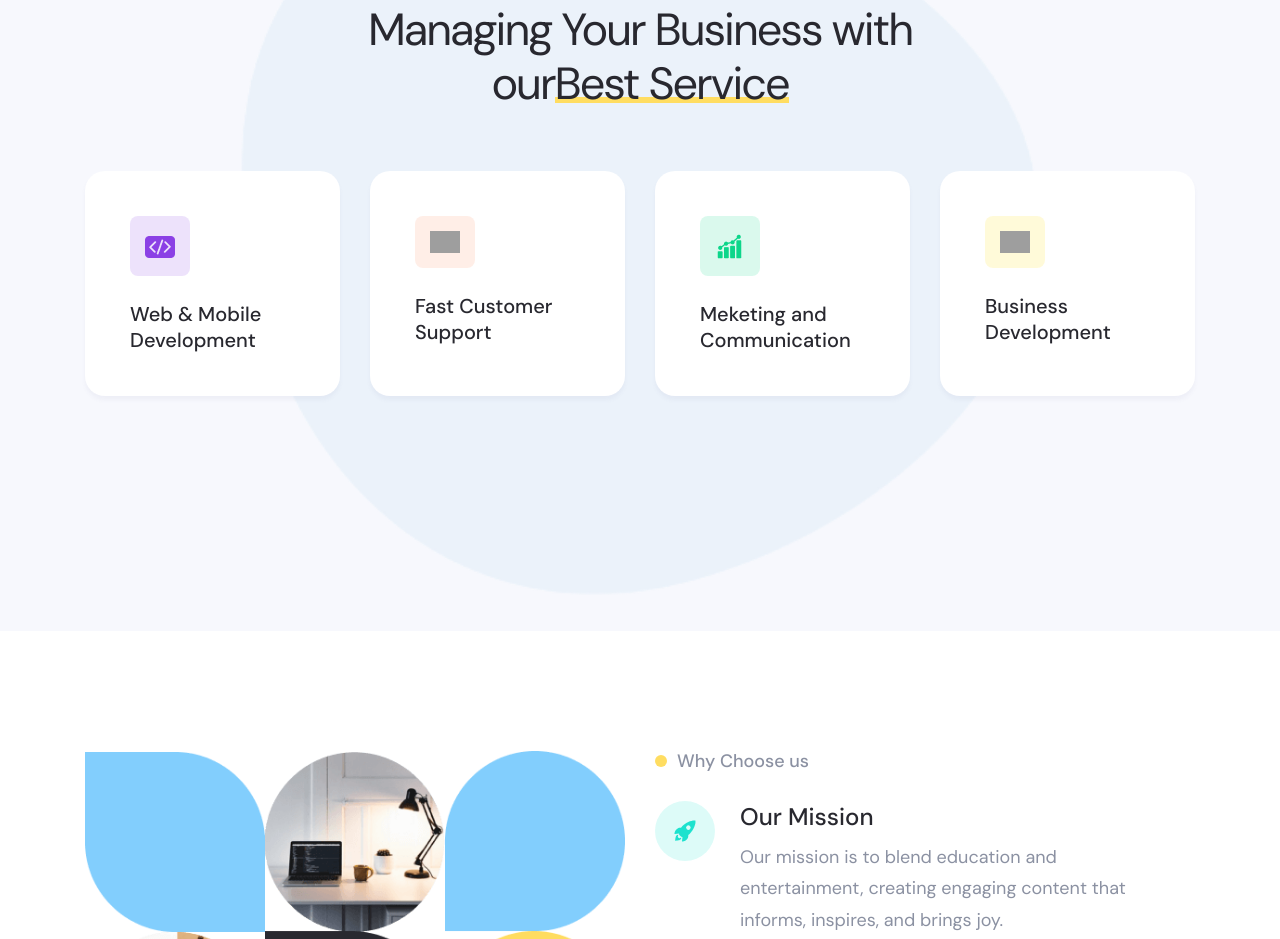
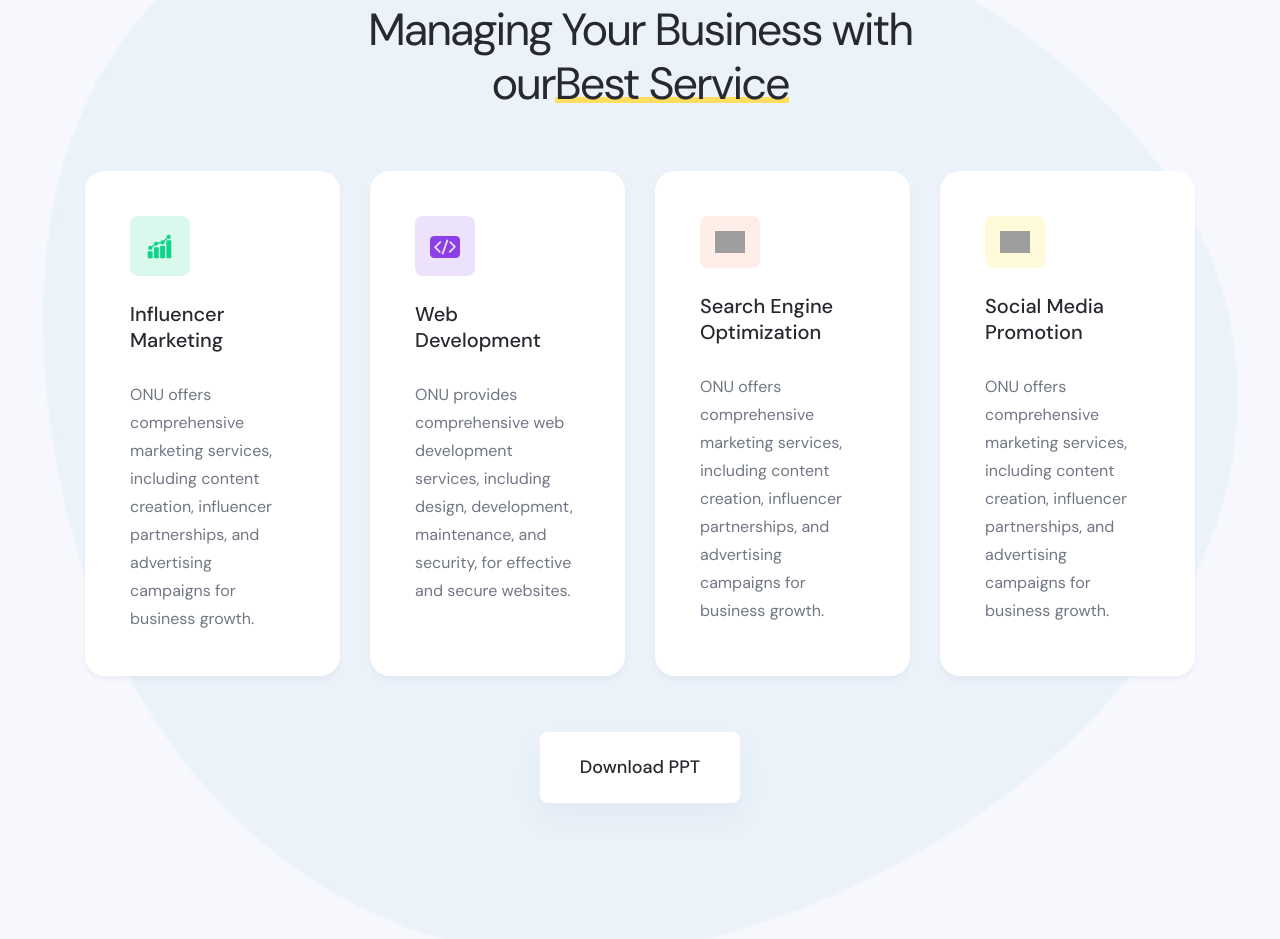
Before and after one commit to vishal470/ONU, a plain HTML site: page index.html in a window 1280 px wide. Shown: the part 1106-2045 px from the top of the page. Drawn offline with nearby package versions, Linux system fonts and the light colour scheme; files that its build step writes are made by us from their sources; grey boxes are pictures that could not be loaded.

Commit message:
download button

```diff
--- a/assets/css/style.css
+++ b/assets/css/style.css
@@ -523,7 +523,7 @@ body {
   background-image: url(../images/asset-34.png);
   background-repeat: no-repeat;
   background-position: center;
-  background-size: 800px;
+  background-size: 1200px;
 }
 
 .service { background-color: var(--ghost-white); }
--- a/index.html
+++ b/index.html
@@ -70,7 +70,7 @@
             </li>
 
             <li class="navbar-item">
-              <a href="#service" class="navbar-link" data-nav-link>Service</a>
+              <a href="#serviceee" class="navbar-link" data-nav-link>Service</a>
             </li>
 
             <li class="navbar-item">
@@ -118,7 +118,7 @@
               </p>
 
               <div class="wrapper">
-                <a href="#service" class="btn btn-primary has-before has-after"
+                <a href="#serviceee" class="btn btn-primary has-before has-after"
                   >How It Works</a
                 >
 
@@ -212,6 +212,32 @@
               </li> -->
 
               <li>
+                <div class="service-card" style="--color: 157, 89%, 44%">
+                  <div class="card-icon">
+                    <img
+                      src="./assets/images/service-icon-6.png"
+                      width="30"
+                      height="30"
+                      loading="lazy"
+                      alt="service icon"
+                    />
+                  </div>
+
+                  <h3 class="h3">
+                    <a href="#" class="card-title"
+                      >Influencer Marketing</a
+                    >
+                  </h3>
+                  <br>
+                  <p>
+                    ONU offers comprehensive marketing services, including content creation,
+                    influencer partnerships, and advertising campaigns for business growth.
+                  </p>
+                </div>
+              </li>
+
+
+              <li>
                 <div class="service-card" style="--color: 267, 76%, 57%">
                   <div class="card-icon">
                     <img
@@ -224,8 +250,13 @@
                   </div>
 
                   <h3 class="h3">
-                    <a href="#" class="card-title">Web & Mobile Development</a>
+                    <a href="#" class="card-title">Web Development</a>
                   </h3>
+                  <br>
+                  <p>
+                    ONU provides comprehensive web development services, including design, development,
+                    maintenance, and security, for effective and secure websites.
+                  </p>
                 </div>
               </li>
 
@@ -242,8 +273,13 @@
                   </div>
 
                   <h3 class="h3">
-                    <a href="#" class="card-title">Fast Customer Support</a>
+                    <a href="#" class="card-title">Search Engine Optimization</a>
                   </h3>
+                  <br>
+                  <p>
+                    ONU offers comprehensive marketing services, including content creation,
+                    influencer partnerships, and advertising campaigns for business growth.
+                  </p>
                 </div>
               </li>
 
@@ -283,25 +319,7 @@
                 </div>
               </li> -->
 
-              <li>
-                <div class="service-card" style="--color: 157, 89%, 44%">
-                  <div class="card-icon">
-                    <img
-                      src="./assets/images/service-icon-6.png"
-                      width="30"
-                      height="30"
-                      loading="lazy"
-                      alt="service icon"
-                    />
-                  </div>
 
-                  <h3 class="h3">
-                    <a href="#" class="card-title"
-                      >Meketing and Communication</a
-                    >
-                  </h3>
-                </div>
-              </li>
 
               <li>
                 <div class="service-card" style="--color: 52, 98%, 50%">
@@ -316,8 +334,13 @@
                   </div>
 
                   <h3 class="h3">
-                    <a href="#" class="card-title">Business Development</a>
+                    <a href="#" class="card-title">Social Media Promotion</a>
                   </h3>
+                  <br>
+                  <p>
+                    ONU offers comprehensive marketing services, including content creation,
+                    influencer partnerships, and advertising campaigns for business growth.
+                  </p>
                 </div>
               </li>
 
@@ -329,7 +352,15 @@
                 </a>
               </li> -->
             </ul>
+            <br>
+            <br>
           </div>
+          <div class="filter-list">
+            <a href="./PPT/Opportunities And You.PPT.pptx" download="proposed_file_name">
+            <button class="filter-btn active" data-filter-btn>Download PPT</button>
+          </a>
+          </div>
+        </div>
         </section>
 
 
@@ -685,6 +716,8 @@
           <!-- KJGDJGUGUFA -->
         </section>
 
+
+
         <!--
         - #NEWSLETTER
       -->
@@ -1014,7 +1047,7 @@
             </li>
 
             <li>
-              <a href="#service" class="footer-link">Explore</a>
+              <a href="#serviceee" class="footer-link">Explore</a>
             </li>
 
             <li>
```
Also changed, not shown: Members/Preety.jpg, 1 other file.
